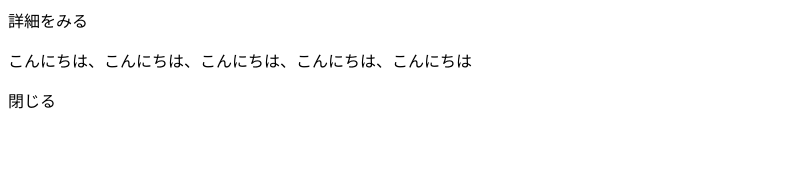
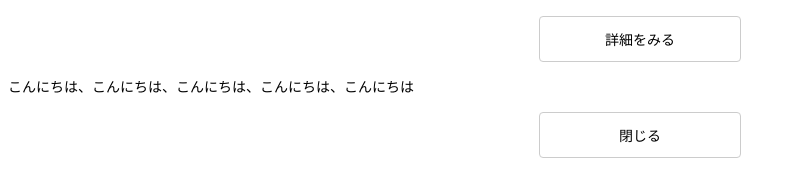
Before and after one commit to THitokuse/ModalPractice, a plain HTML site: page index.html in a window 1280 px wide. Shown: the whole page, without its empty margins (0-795 px from the left). Drawn offline with Linux system fonts and the light colour scheme.

Commit message:
ボタンのスタイルを整える

```diff
--- a/css/styles.css
+++ b/css/styles.css
@@ -0,0 +1,13 @@
+body {
+    font-size: 14px;
+}
+
+#open, #close {
+    cursor: pointer;
+    width: 200px;
+    border: 1px solid #ccc;
+    border-radius: 4px;
+    text-align: center;
+    padding: 12px 0;
+    margin: 16px auto 0;
+}
--- a/index.html
+++ b/index.html
@@ -3,7 +3,7 @@
 <head>
     <meta charset="utf-8">
     <title>Modal Window</title>
-    <link rel="stylesheet" href="css/">
+    <link rel="stylesheet" href="css/styles.css">
 </head>
 <body>
     <div id="open">
```
